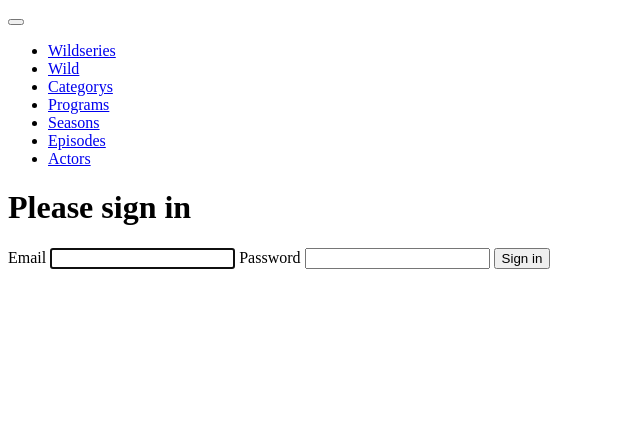
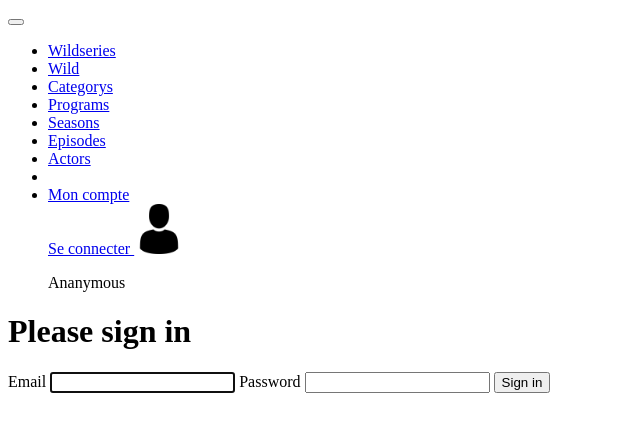
Before and after one commit to actix2013/32_Symfony_Wild-Series, a Symfony app: template templates/security/login.html.twig in a window 1280 px wide. Shown: the top 432 px of the page, without its empty margins (0-640 px from the left). Run offline with Twig, Linux system fonts and the light colour scheme; the template is opened without the code that fills it, so the values that code supplies are empty; some libraries are stand-ins or nearby versions.

Commit message:
LESSON OK , START CHALENGE

```diff
--- a/src/Security/LoginFormAuthentificatorAuthenticator.php
+++ b/src/Security/LoginFormAuthentificatorAuthenticator.php
@@ -96,7 +96,7 @@ class LoginFormAuthentificatorAuthenticator extends AbstractFormLoginAuthenticat
             return new RedirectResponse($targetPath);
         }
 
-        // For example : return new RedirectResponse($this->urlGenerator->generate('some_route'));
+        return new RedirectResponse($this->urlGenerator->generate('wild_index'));
         throw new \Exception('TODO: provide a valid redirect inside '.__FILE__);
     }
 
--- a/templates/_navbar.html.twig
+++ b/templates/_navbar.html.twig
@@ -29,19 +29,40 @@
             <li>
                 <a class="nav-link myButton" href="{{ path('actor_index') }}">Actors</a>
             </li>
-            <!--
-            <li class="nav-item dropdown">
+            <li>
+
+
+            </li>
+
+            <li class="nav-item dropdown rounded ">
                 <a class="nav-link dropdown-toggle myButton" href="#" id="navbarDropdown" role="button" data-toggle="dropdown"
                    aria-haspopup="true" aria-expanded="false">
-                    Dropdown
+                    Mon compte
                 </a>
-                <div class="dropdown-menu" aria-labelledby="navbarDropdown">
-                    <a class="dropdown-item" href="#">Action</a>
-                    <a class="dropdown-item" href="#">Another action</a>
+                <div class="dropdown-menu w-100 " aria-labelledby="navbarDropdown">
+                    {% if app.user %}
+
+                        <a class="dropdown-item myIconLogout" href="{{ path('app_logout') }}">
+                            Deconnexion <img class="pl-2" width="50" height="50" src="{{ asset
+                                ('Img/icon/logout-red.png') }}"/>
+                         </a>
+
+                    {% else %}
+                        <a class="dropdown-item" href="{{ path('app_login') }}"> Se connecter
+                            <img class="pl-2" width="50" height="50" src="{{ asset
+                                ('Img/icon/man-user_black.png') }}"/>
+                        </a>
+                    {% endif %}
                     <div class="dropdown-divider"></div>
-                    <a class="dropdown-item" href="#">Something else here</a>
+                    <p class="dropdown-item shadow-sm bg-primary text-decoration-none" href="#">
+                        {% if app.user.email is defined %}
+                            {{ app.user.email }}
+                        {% else %}
+                            Ananymous
+                        {% endif %}
+                    </p>
                 </div>
-            </li> -->
+            </li>
         </ul>
         <!--
         <form class="form-inline my-2 my-lg-0">
--- a/templates/base.html.twig
+++ b/templates/base.html.twig
@@ -8,14 +8,17 @@
         {% endblock %}
     </head>
     <body class="bgImgOne">
-        {% set btnDelete = "btn h6 text-dark bg-white rounded p-2 border border-dark myBtnDelete  shadow-lg" %}
+        {% set btnDelete = "btn h6 text-dark bg-white rounded p-2 border border-dark myBtnDelete  shadow-sm" %}
         {% set btnUpdate = "btn h6 text-dark bg-white rounded p-2 border border-dark" %}
         {% set containerForm = "container d-flex-column bg-secondary text-dark rounded shadow-lg" %}
         {% set containerFormTitle = "mb-2 mt-4 container d-flex rounded bg-dark border border-white shadow-lg" %}
+        {% set containerForm2 = "mb-2 mt-4 d-flex myBlockTextBaseBgWhite" %}
+        {% set containerForm3 = "mb-2 mt-4 container-fluid   myBlockBaseBgWhite" %}
         {% set containerTable= "myTable shadow-lg" %}
         {% set containerEnd = "mb-2 mt-4 container d-flex rounded bg-dark border border-white shadow" %}
         {% set btnBack = "m-1 h6 text-dark bg-white rounded p-2 border border-white" %}
-    <header class="container-fluid">
+
+        <header class="container-fluid">
         {% include "_navbar.html.twig" %}
     </header>
 
--- a/templates/security/login.html.twig
+++ b/templates/security/login.html.twig
@@ -3,26 +3,32 @@
 {% block title %}Log in!{% endblock %}
 
 {% block body %}
+
+
+    <div class="{{ containerForm3 }}" >
         <form method="post">
+
+            {% set text="Please sign in" %}
             {% if error %}
                 <div class="alert alert-danger">{{ error.messageKey|trans(error.messageData, 'security') }}</div>
             {% endif %}
 
             {% if app.user %}
-        <div class="mb-3">
-            You are logged in as {{ app.user.username }}, <a href="{{ path('app_logout') }}">Logout</a>
+                <div class="{{ containerFormTitle }} d-inline-flex justify-content-between a">
+                    <a>You are logged in as {{ app.user.username }}</a>
+                    <a class="{{ btnDelete }}" href="{{ path('app_logout') }}">Logout</a>
                 </div>
+                {% set text="An other way you can change user :" %}
             {% endif %}
-
-    <h1 class="h3 mb-3 font-weight-normal">Please sign in</h1>
+            <div class="{{ containerForm2 }} align-content-center align-items-center mt-5">
+            <h1 class="h3 mb-3 font-weight-normal">{{ text }}</h1>
+            </div>
             <label for="inputEmail">Email</label>
-    <input type="email" value="{{ last_username }}" name="email" id="inputEmail" class="form-control" required autofocus>
+            <input type="email" value="{{ last_username }}" name="email" id="inputEmail" class="form-control" required
+                   autofocus>
             <label for="inputPassword">Password</label>
             <input type="password" name="password" id="inputPassword" class="form-control" required>
-
-    <input type="hidden" name="_csrf_token"
-           value="{{ csrf_token('authenticate') }}"
-    >
+            <input type="hidden" name="_csrf_token" value="{{ csrf_token('authenticate') }}">
 
             {#
                 Uncomment this section and add a remember_me option below your firewall to activate remember me functionality.
@@ -35,8 +41,9 @@
                 </div>
             #}
 
-    <button class="btn btn-lg btn-primary" type="submit">
+            <button class="{{ btnDelete }}" type="submit">
                 Sign in
             </button>
         </form>
+    </div>
 {% endblock %}
```
Also changed, not shown: assets/css/app.scss (+31 -11 lines), public/Img/icon/logout-red.png (added), public/Img/icon/logout-white.png (added), public/Img/icon/man-user_black.png (added), public/Img/icon/man-user_green.png (added), public/Img/icon/man-user_white.png (added), 1 other file. Lines whose indentation alone changed are shown as unchanged.
